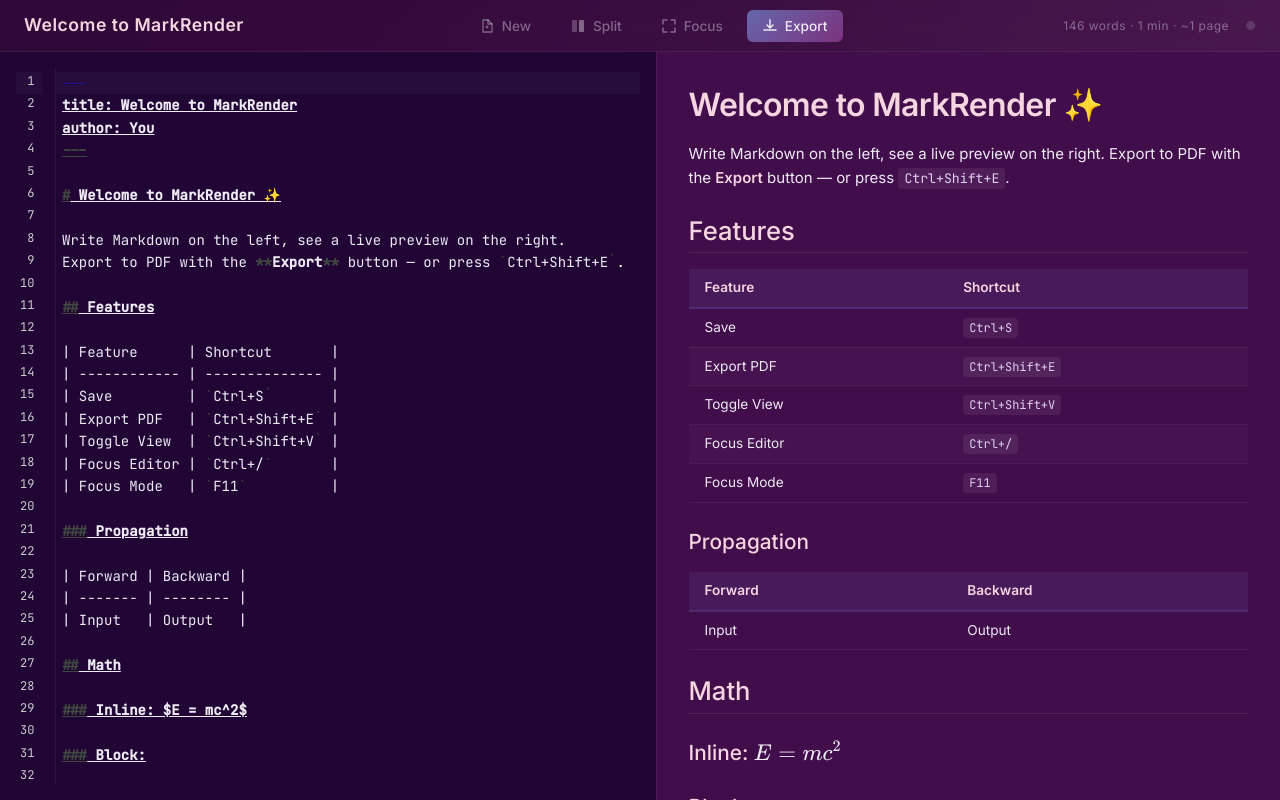
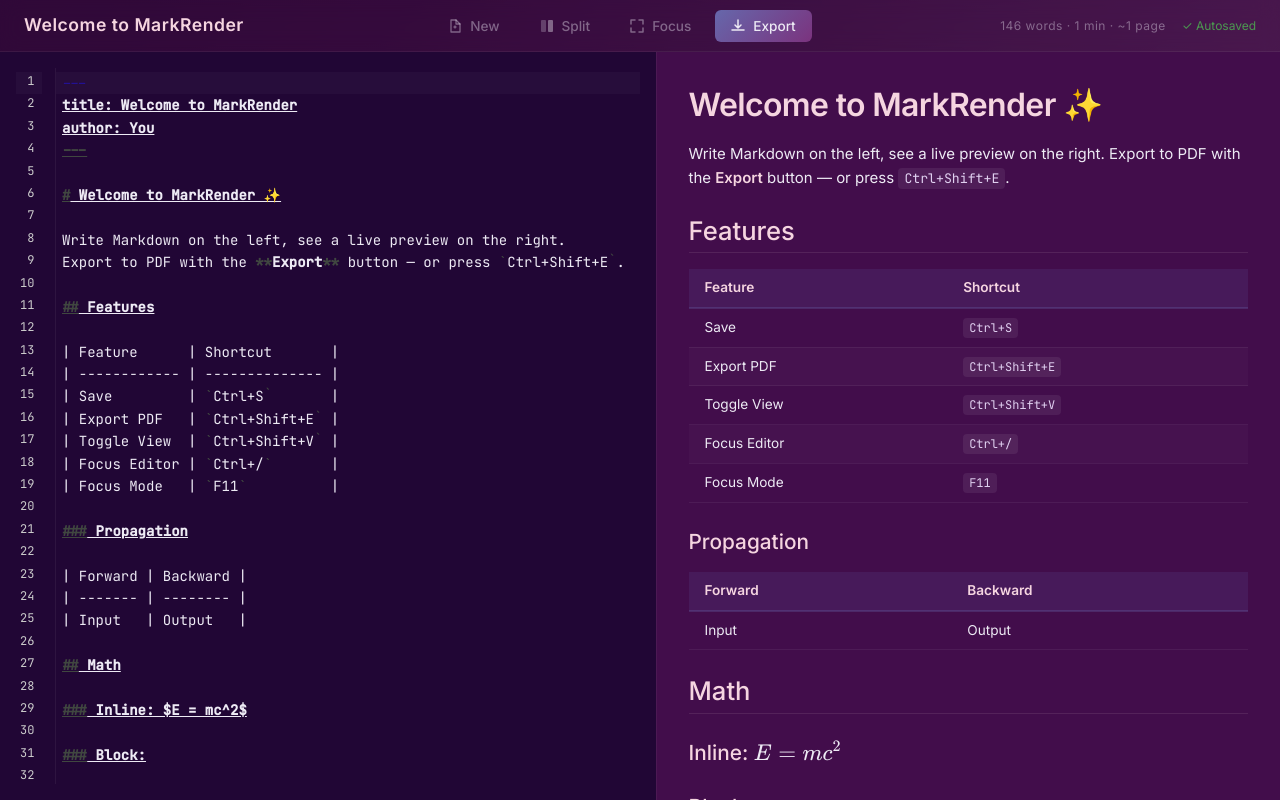
Before and after one commit to VipulMadavi/MarkRender, a React (Vite) app: page / in a window 1280 px wide. Built offline with nearby package versions, Linux system fonts and the light colour scheme.

Commit message:
fix: P0 — add DOMPurify, memoize render pipeline, fix react 19 lint errors

```diff
--- a/package.json
+++ b/package.json
@@ -16,6 +16,7 @@
     "@codemirror/state": "^6.5.4",
     "@codemirror/theme-one-dark": "^6.1.3",
     "@codemirror/view": "^6.39.16",
+    "dompurify": "^3.4.11",
     "js-yaml": "^4.1.1",
     "katex": "^0.16.33",
     "markdown-it": "^14.1.1",
--- a/src/App.jsx
+++ b/src/App.jsx
@@ -1,5 +1,5 @@
 // App.jsx — Full app layout with scroll sync, focus mode (Phase 7 + Phase 8)
-import { useState, useRef, useCallback, useEffect } from "react";
+import { useState, useRef, useCallback, useEffect, useMemo } from "react";
 import { renderMarkdown } from "./markdown/parser";
 import { getStats } from "./utils/wordCount";
 import { loadContent, clearContent } from "./utils/storage";
@@ -17,7 +17,7 @@ import DEFAULT_MARKDOWN from "./content/default.md?raw";
 const VIEW_CYCLE = ["split", "editor", "preview"];
 
 function App() {
-  // ── Restore from localStorage or use default ──
+  // ── Restore from sessionStorage or use default ──
   const [markdown, setMarkdown] = useState(() => {
     return loadContent() ?? DEFAULT_MARKDOWN;
   });
@@ -35,22 +35,23 @@ function App() {
   const editorRef = useRef(null);
   const previewRef = useRef(null);
 
-  // ── Derived state ──
-  const { html, metadata } = renderMarkdown(markdown);
-  const stats = getStats(markdown);
+  // ── Derived state (memoized — only re-computes when markdown changes) ──
+  const { html, metadata } = useMemo(() => renderMarkdown(markdown), [markdown]);
+  const stats = useMemo(() => getStats(markdown), [markdown]);
   const isEmpty = markdown.trim().length === 0;
 
   // ── Autosave hook ──
   const { lastSaved, triggerSave } = useAutosave(markdown);
 
-  // ── Scroll sync — only active in split view and not in focus mode ──
+  // ── Scroll sync — use callback ref to capture preview DOM element ──
   const [previewEl, setPreviewEl] = useState(null);
 
-  useEffect(() => {
-    // Get the DOM element once preview mounts
-    const el = previewRef.current?.getElement?.();
-    setPreviewEl(el || null);
-  });
+  const previewRefCallback = useCallback((node) => {
+    previewRef.current = node;
+    // Acquire the DOM element from the imperative handle
+    const el = node?.getElement?.() || null;
+    setPreviewEl(el);
+  }, []);
 
   useScrollSync(editorRef, previewEl, viewMode === "split" && !focusMode);
 
@@ -162,7 +163,7 @@ function App() {
 
         {/* ── Preview panel ── */}
         <ErrorBoundary>
-          <Preview ref={previewRef} html={html} isEmpty={isEmpty} />
+          <Preview ref={previewRefCallback} html={html} isEmpty={isEmpty} />
         </ErrorBoundary>
       </div>
 
--- a/src/components/PrintSettings.jsx
+++ b/src/components/PrintSettings.jsx
@@ -29,15 +29,21 @@ const MARGINS = [
 function PrintSettings({ metadata, isOpen, onClose }) {
   const [pageSize, setPageSize] = useState("A4");
   const [margins, setMargins] = useState("2cm 2.5cm");
-  const [title, setTitle] = useState("");
+  // Initialize title from metadata; user can override via the input
+  const [title, setTitle] = useState(() => metadata?.title || "");
+  // Track the last metadata title to detect external changes
+  const prevMetaTitleRef = useRef(metadata?.title);
   const panelRef = useRef(null);
 
-  // Auto-fill title from YAML frontmatter when metadata changes
-  useEffect(() => {
+  // Sync title only when metadata.title actually changes from an external source
+  // (not on every render). This avoids setState-in-effect anti-pattern by using
+  // a ref comparison instead of depending on metadata?.title directly.
+  if (metadata?.title !== prevMetaTitleRef.current) {
+    prevMetaTitleRef.current = metadata?.title;
     if (metadata?.title) {
       setTitle(metadata.title);
     }
-  }, [metadata?.title]);
+  }
 
   // Close panel on click outside
   useEffect(() => {
--- a/src/hooks/useAutosave.js
+++ b/src/hooks/useAutosave.js
@@ -1,12 +1,12 @@
-// useAutosave.js — Debounced localStorage autosave hook (Phase 7)
+// useAutosave.js — Debounced sessionStorage autosave hook (Phase 7)
 import { useEffect, useRef, useState, useCallback } from "react";
 import { debounce } from "../utils/debounce";
 import { saveContent } from "../utils/storage";
 
-const AUTOSAVE_DELAY_MS = 5 * 60 * 1000; // 5 minute debounce
+const AUTOSAVE_DELAY_MS = 2000; // 2 second debounce
 
 /**
- * Autosaves `content` to localStorage after 2s of inactivity.
+ * Autosaves content to sessionStorage after 2s of inactivity.
  * Warns the user before leaving the page if there are unsaved changes.
  *
  * @param {string} content — the markdown string to persist
@@ -27,19 +27,22 @@ export function useAutosave(content) {
     dirtyRef.current = true; // content changed, mark dirty
   }, [content]);
 
-  // Build the debounced save function once
-  const debouncedSave = useRef(
-    debounce(() => {
+  // Persist the debounced function in a ref so it's created once
+  const debouncedSaveRef = useRef(null);
+
+  // Initialize the debounced save in an effect (avoids ref access during render)
+  useEffect(() => {
+    debouncedSaveRef.current = debounce(() => {
       saveContent(contentRef.current);
-      dirtyRef.current = false; // saved, mark clean
+      dirtyRef.current = false;
       setLastSaved(new Date());
-    }, AUTOSAVE_DELAY_MS),
-  ).current;
+    }, AUTOSAVE_DELAY_MS);
+  }, []);
 
   // Trigger the debounced save whenever content changes
   useEffect(() => {
-    debouncedSave();
-  }, [content, debouncedSave]);
+    debouncedSaveRef.current?.();
+  }, [content]);
 
   // Expose an immediate save for Ctrl+S
   const triggerSave = useCallback(() => {
--- a/src/markdown/parser.js
+++ b/src/markdown/parser.js
@@ -1,4 +1,5 @@
 import MarkdownIt from "markdown-it";
+import DOMPurify from "dompurify";
 import { parseFrontmatter } from "./frontmatter";
 import { processMath } from "./math";
 import { highlightCode } from "./syntaxHighlight";
@@ -13,12 +14,20 @@ const md = new MarkdownIt({
   },
 });
 
+// Configure DOMPurify to allow safe HTML elements used by markdown-it, KaTeX, and Prism
+DOMPurify.addHook("uponSanitizeElement", (node, data) => {
+  // Allow KaTeX's custom elements
+  if (data.tagName === "annotation") {
+    data.allowedTags["annotation"] = true;
+  }
+});
+
 /**
  * Standard MarkRender Pipeline:
  * 1. Parse Frontmatter
  * 2. Pre-process Math (KaTeX)
  * 3. Render Markdown (markdown-it)
- * 4. Post-process (optional)
+ * 4. Sanitize HTML (DOMPurify)
  *
  * @param {string} rawMarkdown - The raw text from the editor.
  * @returns {object} { html, metadata }
@@ -30,12 +39,17 @@ export function renderMarkdown(rawMarkdown) {
   const { metadata, content } = parseFrontmatter(rawMarkdown);
 
   // 2. Pre-process Math (KaTeX)
-  // We do this before md.render to prevent markdown-it from escaping KaTeX symbols
-  // But we need to be careful with markdown interference.
   const mathProcessed = processMath(content);
 
   // 3. Parse Markdown
-  const html = md.render(mathProcessed);
+  const rawHtml = md.render(mathProcessed);
+
+  // 4. Sanitize output to prevent XSS
+  const html = DOMPurify.sanitize(rawHtml, {
+    ADD_TAGS: ["annotation", "semantics", "math", "mrow", "mi", "mo", "mn", "msup", "msub", "mfrac", "mover", "munder", "mtable", "mtr", "mtd", "mtext", "mspace"],
+    ADD_ATTR: ["encoding", "xmlns", "aria-hidden", "focusable", "role", "tabindex", "class"],
+    ALLOW_DATA_ATTR: false,
+  });
 
   return { html, metadata };
 }
```
Also changed, not shown: src/content/default.md (+1 -1 lines), 2 other files (tests, documents, lock files or other folders).
